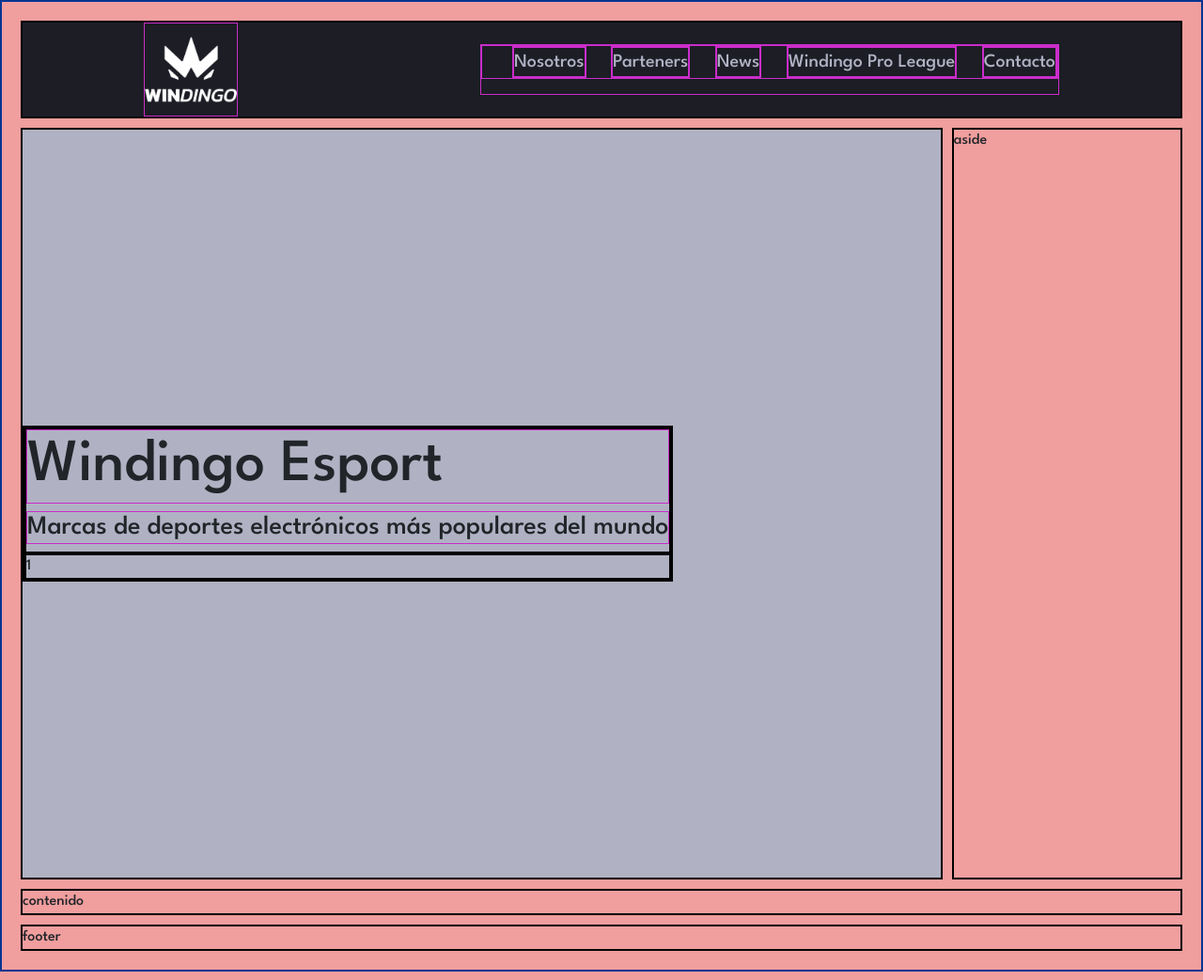
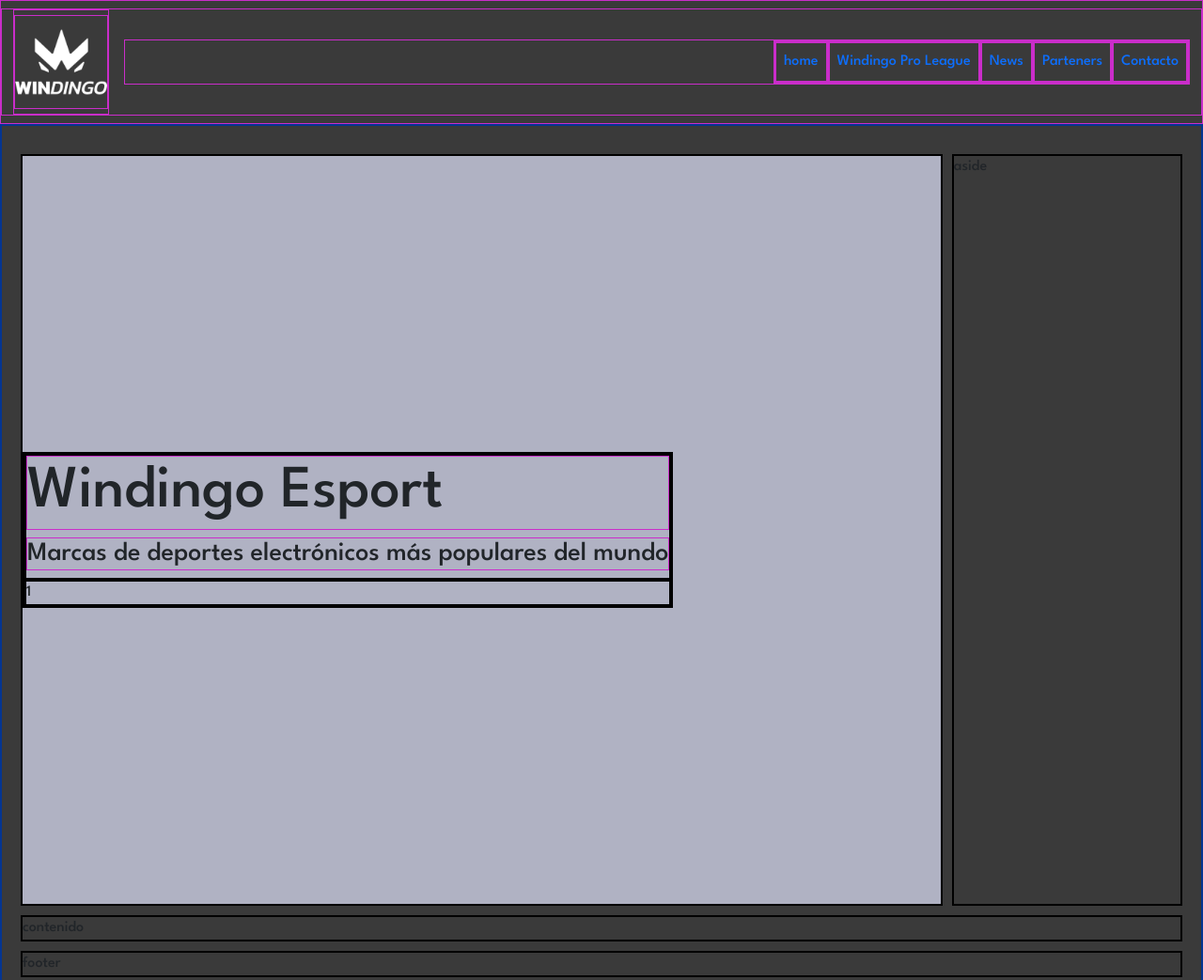
Before and after one commit to KevinDickins/dickinson2_repositorio, a plain HTML site: page home.html in a window 1280 px wide. Shown: the top 1043 px of the page at 94% size. Drawn offline with nearby package versions, Linux system fonts and the light colour scheme.

Commit message:
cambios en el menu de navegacion

```diff
--- a/home.html
+++ b/home.html
@@ -13,23 +13,34 @@
     <title>WindingoEsport</title>
 </head>
 <body>
-<div class="layout_container">
+
      <!--barra de navegacion-->
+    <nav class="navbar navbar-expand-md">
+    <div class="container-fluid">
+        <!--icono navegacion-->
 
-    <div class="navbar_container textalign_center" >
-        <img class="nav_logo" src="./images/windingo.ico" alt="">
+      <a class="navbar-brand" href=""> <img class="nav_logo" src="./images/windingo.ico" alt=""></a>
+      <!--button bootstrap-->
 
-        <nav class="navbar_main">
-            <ul class="list_style">
-                <li><a href="home.html">Nosotros</a></li>
-                <li><a href="./pages2.0/parteners2.html">Parteners</a></li>
-                <li><a href="./pages2.0/news2.html">News</a></li>
-                <li><a href="./pages2.0/liga2.html">Windingo Pro League</a></li>
-                <li><a href="./pages2.0/contacto.html">Contacto</a></li>
-            </ul>
-        </nav>
+      <button class="navbar-toggler" type="button" data-bs-toggle="collapse" data-bs-target="#menu" aria-controls="navbarSupportedContent" aria-expanded="false" aria-label="Toggle navigation">
+        <span class="navbar-toggler-icon"></span>
+      </button>
+      <!--menu colapsable-->
+      <div class="collapse navbar-collapse" id="menu">
+        <ul class="navbar-nav ms-auto">
+          <li class="nav-item"> <a class="nav-link active" href="./home.html">home</a></li>
+          <li class="nav-item"> <a class="nav-link" href="./pages2.0/liga2.html">Windingo Pro League</a></li>
+          <li class="nav-item"> <a class="nav-link" href="./pages2.0/news2.html">News</a></li>
+          <li class="nav-item"> <a class="nav-link" href="./pages2.0/parteners2.html">Parteners</a></li>
+          <li class="nav-item"> <a class="nav-link" href="./pages2.0/contacto.html">Contacto</a></li>
+        </ul>
+
+      </div>
+
     </div>
 
+    </nav>
+    <div class="layout_container">
     <div class="header">
         <div class="header_text">
             <div class="header_titles">
--- a/style.css
+++ b/style.css
@@ -2,7 +2,7 @@
     font-family: 'League Spartan', sans-serif;
     margin: 0%;
     padding: 0%;
-    background-color: rgb(240, 158, 158);
+    background-color: rgb(58, 58, 58);
 
 }
 body * {
@@ -80,7 +80,44 @@
 
 
 
-/* estilizando nav bar*/
+/*
+.navbar_container {
+    background-color: #1c1d25;;
+    display: flex;
+    justify-content: space-around;
+    align-items: center;
+}
+.nav_logo{
+    width: 100px;
+    height: 100px;
+}
+.navbar_main{
+    min-width: 50%;
+    position: relative;
+
+
+}
+.navbar_main a{
+    position: relative;
+    display: block;
+    text-decoration: none;
+    color: #b0b2c3;;
+    font-size: 20px;
+
+}
+.navbar_main ul {
+    display: flex;
+    justify-content: space-between;
+
+
+
+}
+
+estilizando nav bar*/
+.nav_logo{
+    width: 100px;
+    height: 100px;
+}
 
 .navbar_container {
     background-color: #1c1d25;;
```
